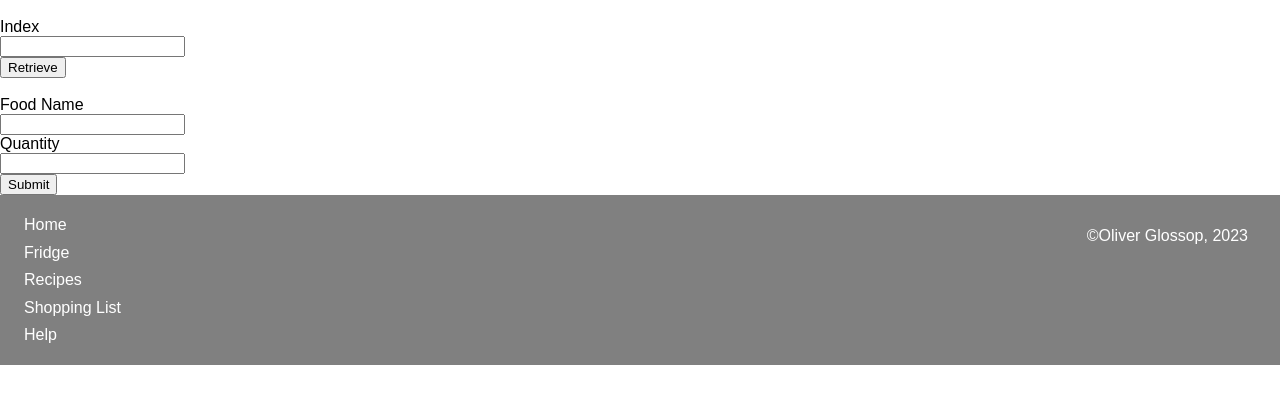
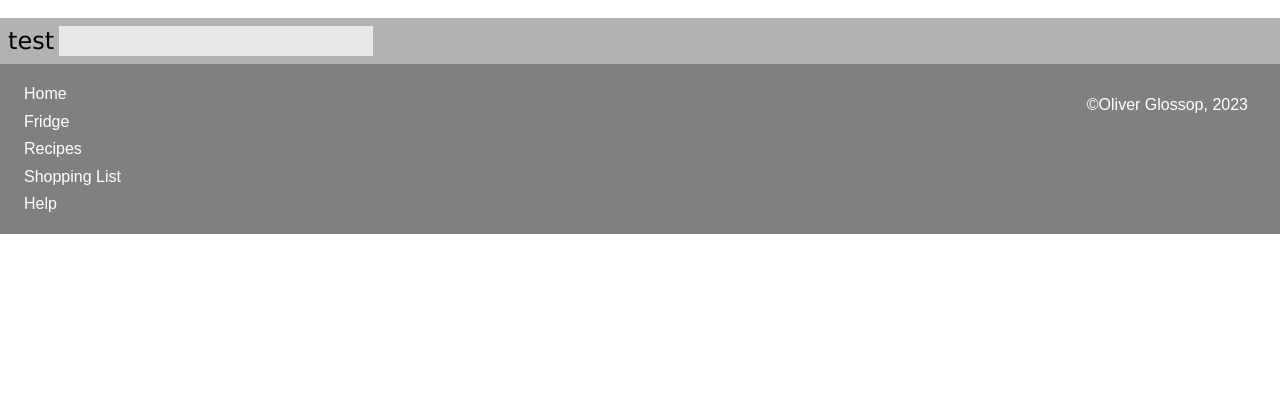
Before and after one commit to ocglossop/Food-Database, a plain HTML site: page database/food.html in a window 1280 px wide. Shown: the part 105-508 px from the top of the page. Drawn offline with Linux system fonts and the light colour scheme.

Commit message:
Did styles for <label> and <input type='text'>

```diff
--- a/c/style.css
+++ b/c/style.css
@@ -4,6 +4,9 @@
     --nav-hover-color: rgb(109, 166, 181); /*The colour the links change to when hovered over*/
     --footer-color: rgb(128, 128, 128); /*The background colour of the footer*/
     --footer-hover-color: rgb(80, 80, 80);
+    --form-color: rgb(178, 178, 178); /*The background colour of form elements*/
+    --input-color: rgb(232, 232, 232); /*The background colour of the input elements*/
+    --input-focus-color: white; /*The colour of the input when the user is typing*/
 }
 body {
     font-family: Arial, Helvetica, sans-serif;
@@ -57,10 +60,7 @@ nav ul li a {
     font-size: 1.5rem;
 
     display: block; /*To allow for vertical padding.*/
-    padding-top: 0.3em;
-    padding-bottom: 0.3em;
-    padding-left: 0.5em;
-    padding-right: 0.5em;
+    padding: 0.3em 0.5em; /*Padding for top/bottom, padding for left/right*/
 
 
     text-decoration: none;
@@ -72,6 +72,25 @@ nav ul li a:hover { /*When a button is hovered over*/
     color: white;
 }
 
+/*Form elements*/
+form {
+    background-color: var(--form-color);
+    margin: auto;
+    padding: 0.5em;
+}
+form label {
+    font-family: Verdana, Geneva, Tahoma, sans-serif;
+    font-size: 1.5em;
+}
+form input[type="text"] {
+    font-size: 1.5em;
+
+    background-color: var(--input-color);
+    border: none;
+}
+form input[type="text"]:focus { /*When the user is typing*/
+    background-color: var(--input-focus-color);
+}
 
 footer {
     padding: 1em;
--- a/database/food.html
+++ b/database/food.html
@@ -20,20 +20,9 @@
         </nav>
         <h1>Fridge</h1>
 
-        <div id="output"></div>
-        <form id="outputtest" onsubmit="return retrieveData(this)">
-            <label for="id">Index</label><br>
-            <input type="number" name="id" id="id"><br>
-            <input type="submit" value="Retrieve">
-        </form>
-        <br>
-        <form id="inputform" onsubmit="return submitData(this)"><!--A test form for my test database-->
-            <label for="name">Food Name</label><br>
-            <input type="text" name="name" id="name"><br>
-            <label for="qty">Quantity</label><br>
-            <input type="text" name="qty" id="qty"><br>
-            <input type="submit"></input>
-            <!--Calls the function to add the data to the database-->
+        <form>
+            <label>test</label>
+            <input type="text" name="" id="">
         </form>
 
         <footer class="cf include-html" data-include-src="/c/footer.html">
```
